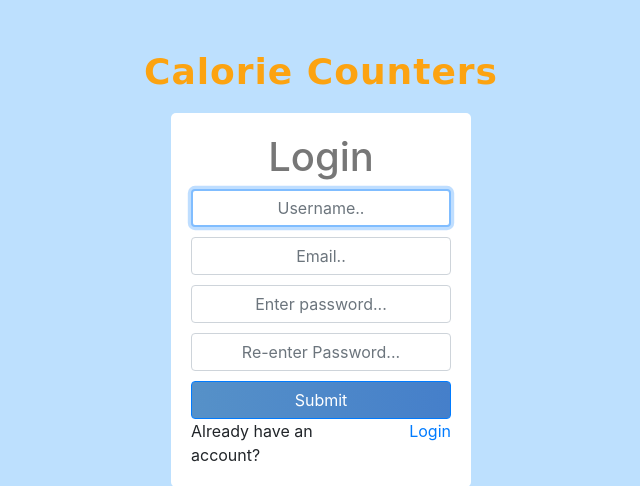
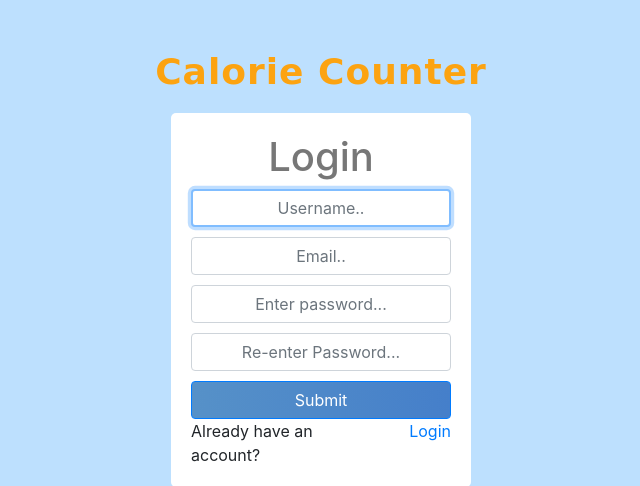
Before and after one commit to Mohannci/calorie_counter_app, a Django app: page /register/ in a window 1280 px wide. Shown: the top 486 px of the page, without its empty margins (319-959 px from the left). Run offline with Django 3.2, Linux system fonts and the light colour scheme; some libraries are stand-ins or nearby versions.

Commit message:
New change
New update in title

```diff
--- a/templates/base.html
+++ b/templates/base.html
@@ -13,7 +13,7 @@
 
 </head>
 <body style="background-color: #bde0fe;">
-  <a href={% url "home" %}><h1 class="text-center" style="font-family: Brush Script MT, cursive; font-size: 36px; font-weight: bold; color: #fca311; letter-spacing: 1px;">Calorie Counte</h1></a>
+  <a href={% url "home" %}><h1 class="text-center" style="font-family: Brush Script MT, cursive; font-size: 36px; font-weight: bold; color: #fca311; letter-spacing: 1px;">Calorie Counter</h1></a>
 
 <nav id="navbar-primary" class="navbar navbar-expand-lg navbar-default active" role="navigation">
 
--- a/templates/base2.html
+++ b/templates/base2.html
@@ -15,7 +15,7 @@
 
 </head>
 <body style="background-color: #bde0fe;">
-  <a href={% url "home" %}><h1 class="text-center" style="font-family: Brush Script MT, cursive; font-size: 36px; font-weight: bold; color: #fca311; letter-spacing: 1px;">Calorie Counters</h1></a>
+  <a href={% url "home" %}><h1 class="text-center" style="font-family: Brush Script MT, cursive; font-size: 36px; font-weight: bold; color: #fca311; letter-spacing: 1px;">Calorie Counter</h1></a>
 
 
 <!-- header role="banner" -->
```
